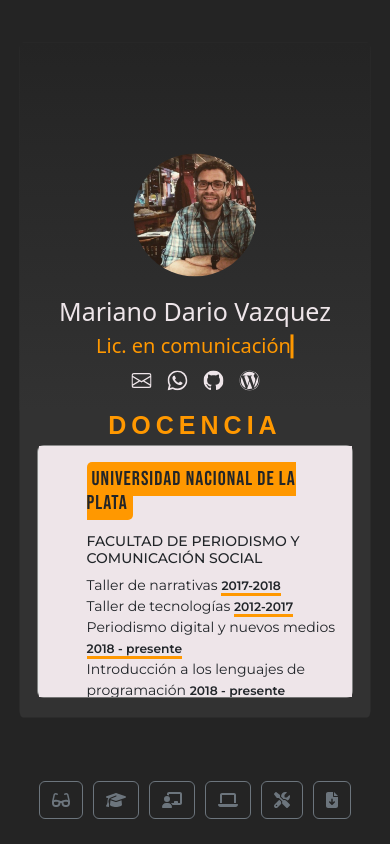
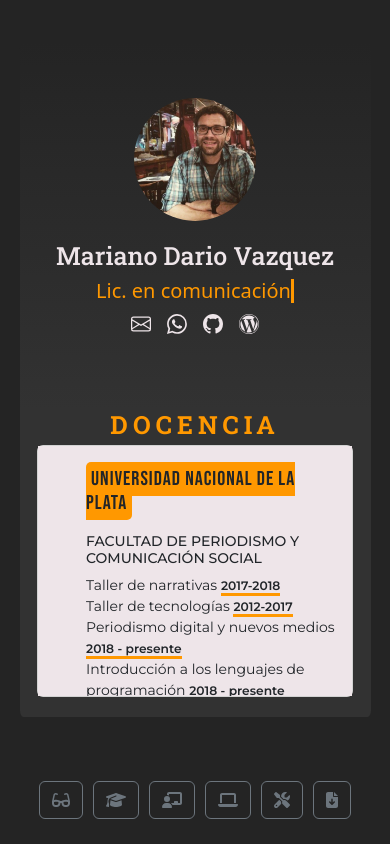
Before and after one commit to mareanovazquez/CurriculumVitae, a React (Vite) app: page /docencia in a window 390 px wide. Built offline with nearby package versions, Linux system fonts and the light colour scheme.

Commit message:
ajustes responsivos en vista mobile

```diff
--- a/index.html
+++ b/index.html
@@ -13,6 +13,7 @@
   <link
     href="https://fonts.googleapis.com/css2?family=Bebas+Neue&family=Montserrat:ital,wght@0,400;0,500;0,600;1,400;1,500;1,600&family=Nunito+Sans:ital,opsz,wght@0,6..12,200;0,6..12,300;0,6..12,400;0,6..12,500;0,6..12,600;0,6..12,700;0,6..12,800;0,6..12,900;0,6..12,1000;1,6..12,200;1,6..12,300;1,6..12,400;1,6..12,500;1,6..12,600;1,6..12,700;1,6..12,800;1,6..12,900;1,6..12,1000&family=Roboto:ital,wght@0,100;0,300;0,500;0,700;0,900;1,100;1,300;1,400;1,500;1,700;1,900&display=swap"
     rel="stylesheet">
+    <link href="https://fonts.googleapis.com/css2?family=Roboto+Slab:wght@100;200;300;400;500;600;700;800;900&display=swap" rel="stylesheet">
 </head>
 
 <body>
--- a/src/estilos.css
+++ b/src/estilos.css
@@ -7,7 +7,8 @@
 
 /* Titulo principal NUNITO
 título secundario BEBAS NEUE
-textos MONTSERRAT*/
+textos MONTSERRAT
+font-family: 'Roboto Slab', serif;*/
 
 
 /* Menores a 576px
@@ -55,9 +56,8 @@
     width: 90%;
     height: 80vh;
     position: absolute;
-    top: 45%;
-    left: 50%;
-    transform: translate(-50%, -50%);
+    top: 5%;
+    left: 5%;
     border-radius: 1%;
     padding-bottom: 20px;
 
@@ -81,7 +81,7 @@
     /*posicionamiento contenido*/
     display: flex;
     flex-direction: column;
-    justify-content: flex-end;
+    justify-content: center;
     align-items: center;
     background: rgb(50, 50, 50);
     background: linear-gradient(360deg, rgba(50, 50, 50, 1) 0%, rgba(36, 36, 36, 1) 100%);
@@ -111,12 +111,14 @@
 .contenedorNombre {
     text-align: center;
     padding-top: 20px;
+
 }
 
 .contenedorNombre h2 {
     color: #EEE5E9;
     font-size: 25px;
-}
+    font-family: 'Roboto Slab', serif;
+    }
 
 .contenedorFooter {
     display: flex;
@@ -186,7 +188,7 @@
 
 .contenedorSobreMi .card-header {
     color: #ff9800;
-    font-family: 'Nunito', sans-serif;
+    font-family: 'Roboto Slab', serif;
     font-weight: 700;
     padding-bottom: 10px;
     letter-spacing: 5px;
@@ -251,6 +253,7 @@
 
 .datosPerfil p span {
     background-color: #ff9800;
+    color:#EEE5E9;
     font-weight: 900;
     padding: 3px;
     font-size: 14px;
@@ -268,7 +271,7 @@
 
 .contenedorFormacion .card-header {
     color: #ff9800;
-    font-family: 'Nunito', sans-serif;
+    font-family: 'Roboto Slab', serif;
     font-weight: 700;
     letter-spacing: 5px;
     font-size: 25px;
@@ -318,7 +321,7 @@
 
 .contenedorDocencia .card-header {
     color: #ff9800;
-    font-family: 'Nunito', sans-serif;
+    font-family: 'Roboto Slab', serif;
     font-weight: 700;
     letter-spacing: 5px;
     font-size: 25px;
@@ -375,7 +378,7 @@
 
 .contenedorExperiencia .card-header {
     color: #ff9800;
-    font-family: 'Nunito', sans-serif;
+    font-family: 'Roboto Slab', serif;
     font-weight: 700;
     letter-spacing: 5px;
     font-size: 25px;
@@ -438,7 +441,7 @@
 
 .contenedorHabilidades .card-header {
     color: #ff9800;
-    font-family: 'Nunito', sans-serif;
+    font-family: 'Roboto Slab', serif;
     font-weight: 700;
     letter-spacing: 5px;
     font-size: 25px;
@@ -950,7 +953,7 @@
 
     .contenedorSobreMi .card-header {
         color: #ff9800;
-        font-family: 'Nunito', sans-serif;
+        font-family: 'Roboto Slab', serif;
         font-weight: 700;
         letter-spacing: 5px;
         font-size: 40px;
@@ -985,7 +988,7 @@
 
     .contenedorFormacion .card-header {
         color: #ff9800;
-        font-family: 'Nunito', sans-serif;
+        font-family: 'Roboto Slab', serif;
         font-weight: 700;
         letter-spacing: 5px;
         font-size: 40px;
@@ -1010,7 +1013,7 @@
 
     .contenedorDocencia .card-header {
         color: #ff9800;
-        font-family: 'Nunito', sans-serif;
+        font-family: 'Roboto Slab', serif;
         font-weight: 700;
         letter-spacing: 5px;
         font-size: 40px;
@@ -1036,7 +1039,7 @@
 
     .contenedorExperiencia .card-header {
         color: #ff9800;
-        font-family: 'Nunito', sans-serif;
+        font-family: 'Roboto Slab', serif;
         font-weight: 700;
         letter-spacing: 5px;
         font-size: 40px;
@@ -1068,7 +1071,7 @@
 
     .contenedorHabilidades .card-header {
         color: #ff9800;
-        font-family: 'Nunito', sans-serif;
+        font-family: 'Roboto Slab', serif;
         font-weight: 700;
         letter-spacing: 5px;
         font-size: 40px;
```
